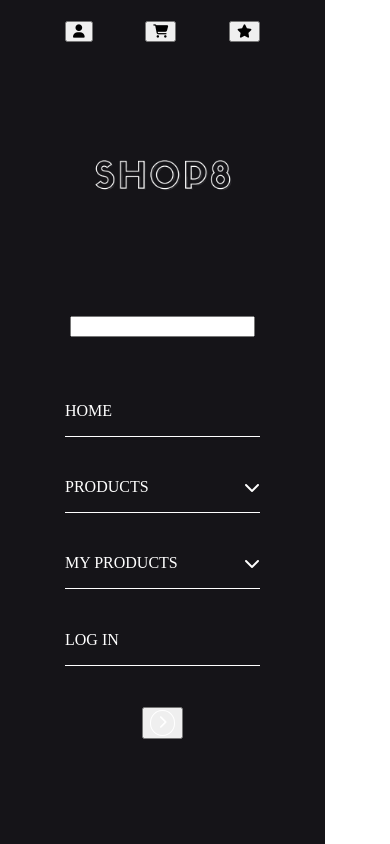
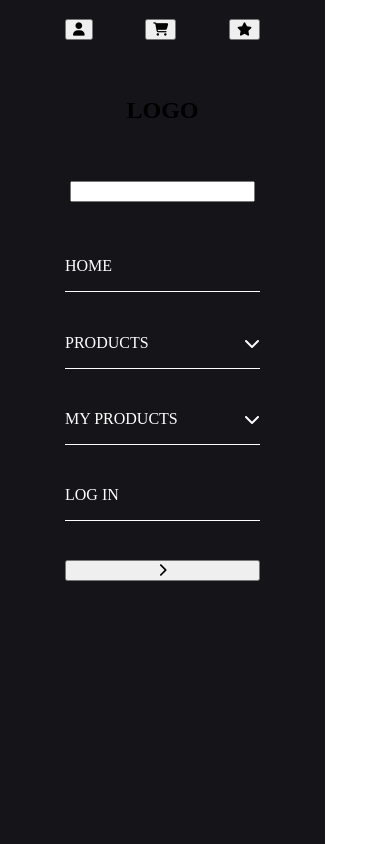
Before and after one commit to andre831/devnology, a Vue app: page / in a window 390 px wide. Built offline with nearby package versions, Linux system fonts and the light colour scheme.

Commit message:
feat: created desktop breakpoints to sidemenu

```diff
--- a/src/components/layout/SideMenu.vue
+++ b/src/components/layout/SideMenu.vue
@@ -10,7 +10,7 @@
       </section>
 
       <section class="side-menu__logo">
-        <img src="../../assets/logo.png" alt="" />
+        <h2>LOGO</h2>
       </section>
 
       <div class="side-menu__body">
@@ -32,9 +32,7 @@
             <li>Log in</li>
           </ul>
         </section>
-      </div>
 
-      <div class="side-menu__footer">
         <button @click="showSideMenu = !showSideMenu">
           <i class="fa-solid fa-chevron-right"></i>
         </button>
@@ -44,6 +42,8 @@
 </template>
 
 <style lang="scss" scoped>
+@import "@/styles/global.scss";
+
 .container {
   width: 50%;
   height: 100%;
@@ -53,9 +53,10 @@
   padding: 0 65px;
   background-color: #151418;
   transition: 1s;
+  overflow-y: auto;
 
   .side-menu {
-    height: 90%;
+    height: 600px;
     display: flex;
     flex-direction: column;
     justify-content: space-around;
@@ -84,7 +85,7 @@
     }
 
     &__body {
-      height: 350px;
+      height: 400px;
       display: flex;
       flex-direction: column;
       justify-content: space-between;
@@ -121,18 +122,14 @@
         }
       }
     }
+  }
 
-    &__footer {
-      display: flex;
-      justify-content: center;
+  @include break-up(map-get($breakpoints, "md")) {
+    width: 20%;
+  }
 
-      i {
-        color: #fff;
-        padding: 5px 7px;
-        border: 1px solid #fff;
-        border-radius: 50%;
-      }
-    }
+  @include break-up(map-get($breakpoints, "lg")) {
+    width: 15%;
   }
 }
 
@@ -156,6 +153,6 @@ import User from "@/components/layout/User.vue";
   },
 })
 export default class SideMenu extends Vue {
-  private showSideMenu = false;
+  public showSideMenu = false;
 }
 </script>
```
